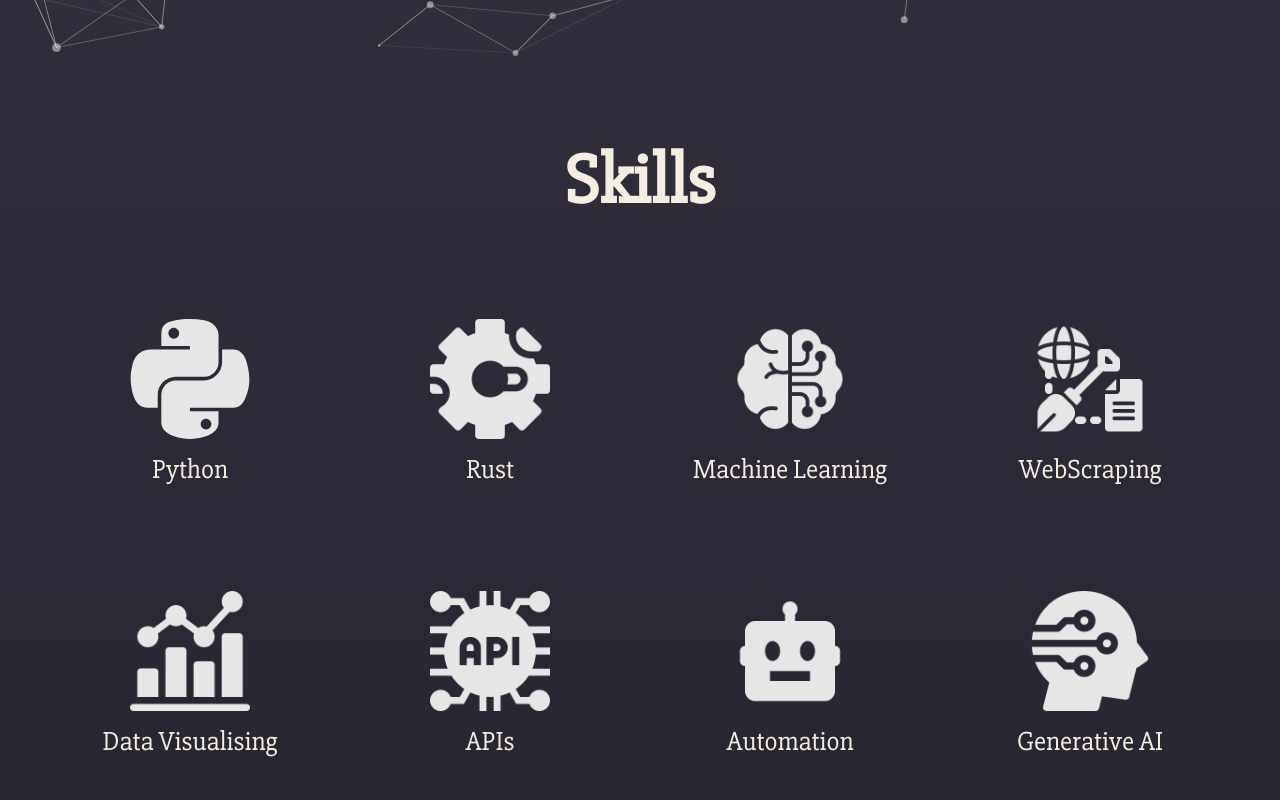
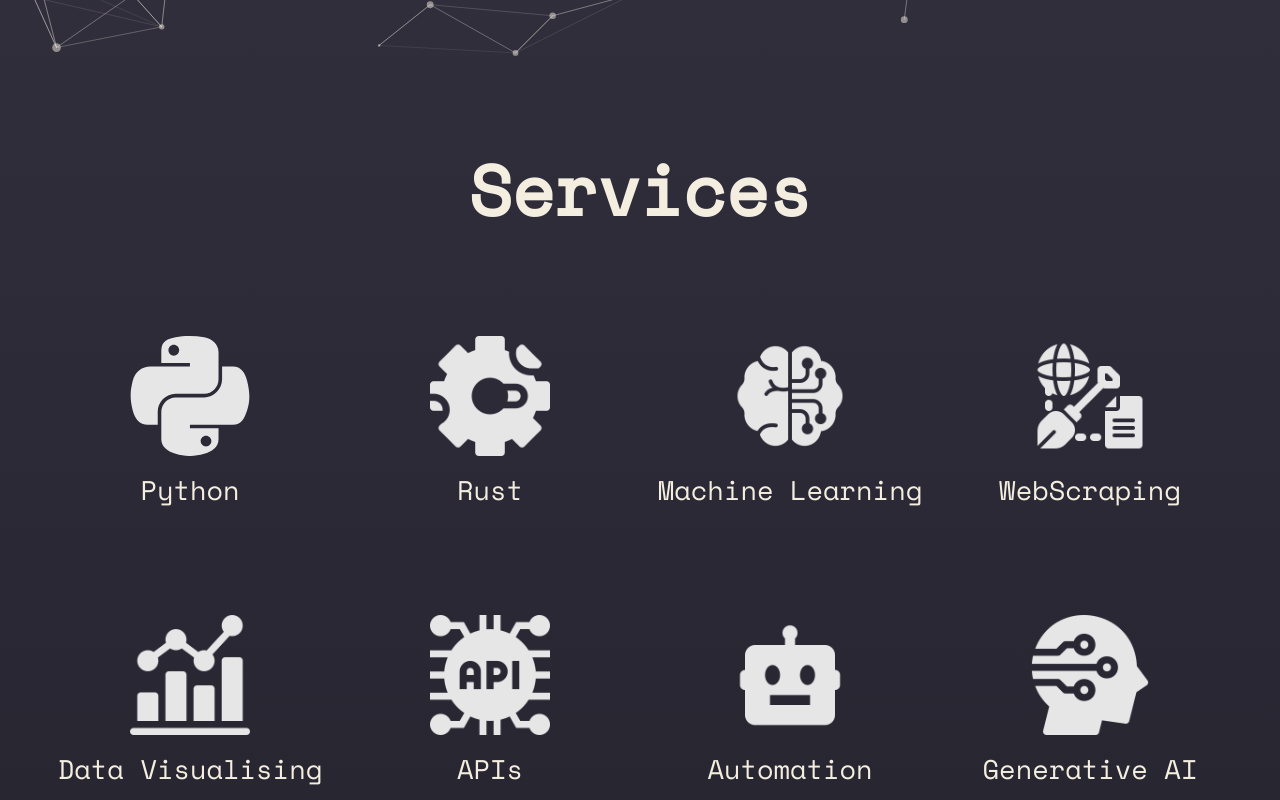
Before and after one commit to OltiRocka/personalPortfolio, a React (Create React App) app: page / in a window 1280 px wide. Shown: the part 740-1540 px from the top of the page. Built offline with nearby package versions, Linux system fonts and the light colour scheme.

Commit message:
fixed:first-commit

```diff
--- a/public/index.html
+++ b/public/index.html
@@ -13,7 +13,7 @@
 
     <link rel="manifest" href="%PUBLIC_URL%/manifest.json" />
 
-    <title>Rocka</title>
+    <title>Olti Roka</title>
   </head>
   <body>
     <noscript>You need to enable JavaScript to run this app.</noscript>
--- a/src/components/home/Style.css
+++ b/src/components/home/Style.css
@@ -1,4 +1,5 @@
 @import url('https://fonts.googleapis.com/css2?family=Slabo+27px&display=swap');
+@import url('https://fonts.googleapis.com/css2?family=Space+Mono&display=swap');
 
 #home-container{
     height: 100vh;
@@ -17,7 +18,7 @@
     color:#F4EEE0;
     display: flex;
     flex-direction: column;
-    font-family: 'Slabo 27px', serif;
+    font-family: "Space Mono", Arial, serif;
     text-align: right;
 }
 
--- a/src/components/projects/Projects.css
+++ b/src/components/projects/Projects.css
@@ -1,3 +1,5 @@
+@import url('https://fonts.googleapis.com/css2?family=Space+Mono&display=swap');
+
 .projects-container{
     padding: 20px;
     position: relative;
@@ -41,4 +43,6 @@
     text-align: center;
     font-weight: bolder;
     font-size: 150%;
+    font-family: "Space Mono", Arial, serif;
+
 }
--- a/src/components/skills/Skills.jsx
+++ b/src/components/skills/Skills.jsx
@@ -21,7 +21,7 @@
   ]
   return (
     <div className="tools">
-    <h2 className="text">Skills</h2>
+    <h2 className="text">Services</h2>
     <div className="tool-container">
         {tools.slice(0,4).map((tool, index) => (
             <div key={index} className="tool">
--- a/src/components/skills/skills.css
+++ b/src/components/skills/skills.css
@@ -1,5 +1,5 @@
 @import url('https://fonts.googleapis.com/css2?family=Slabo+27px&display=swap');
-
+@import url('https://fonts.googleapis.com/css2?family=Space+Mono&display=swap');
 .tools {
     padding: 20px;
     position: relative;
@@ -37,7 +37,7 @@
   .tool p {
     text-align: center;
     margin-top: 10px;
-    font-family: 'Slabo 27px', serif;
+    font-family: "Space Mono", Arial, serif;
     font-size:27px;
 
 
@@ -47,6 +47,6 @@
     text-align: center;
     font-size: 70px;
     font-weight: bolder;
-    font-family: 'Slabo 27px', serif;
+    font-family: "Space Mono", Arial, serif;
     color: #F4EEE0;
 }
```
